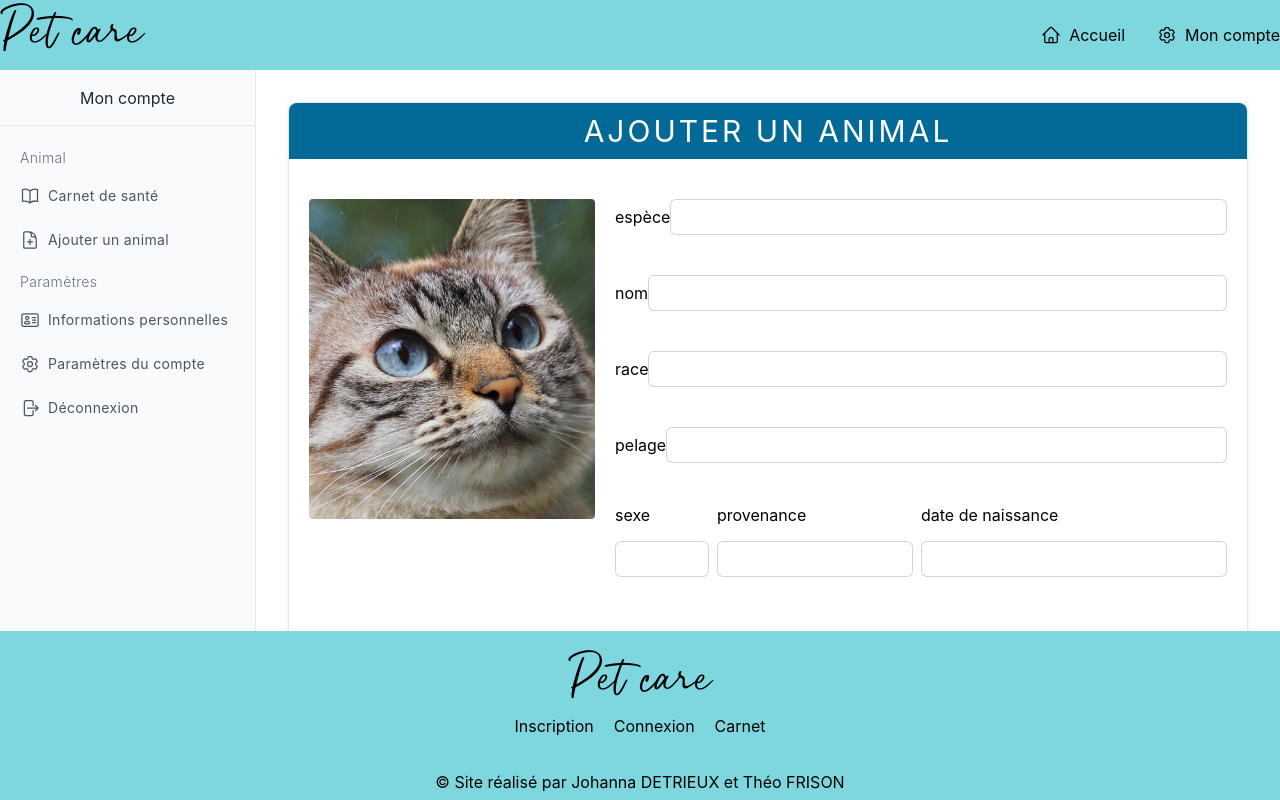
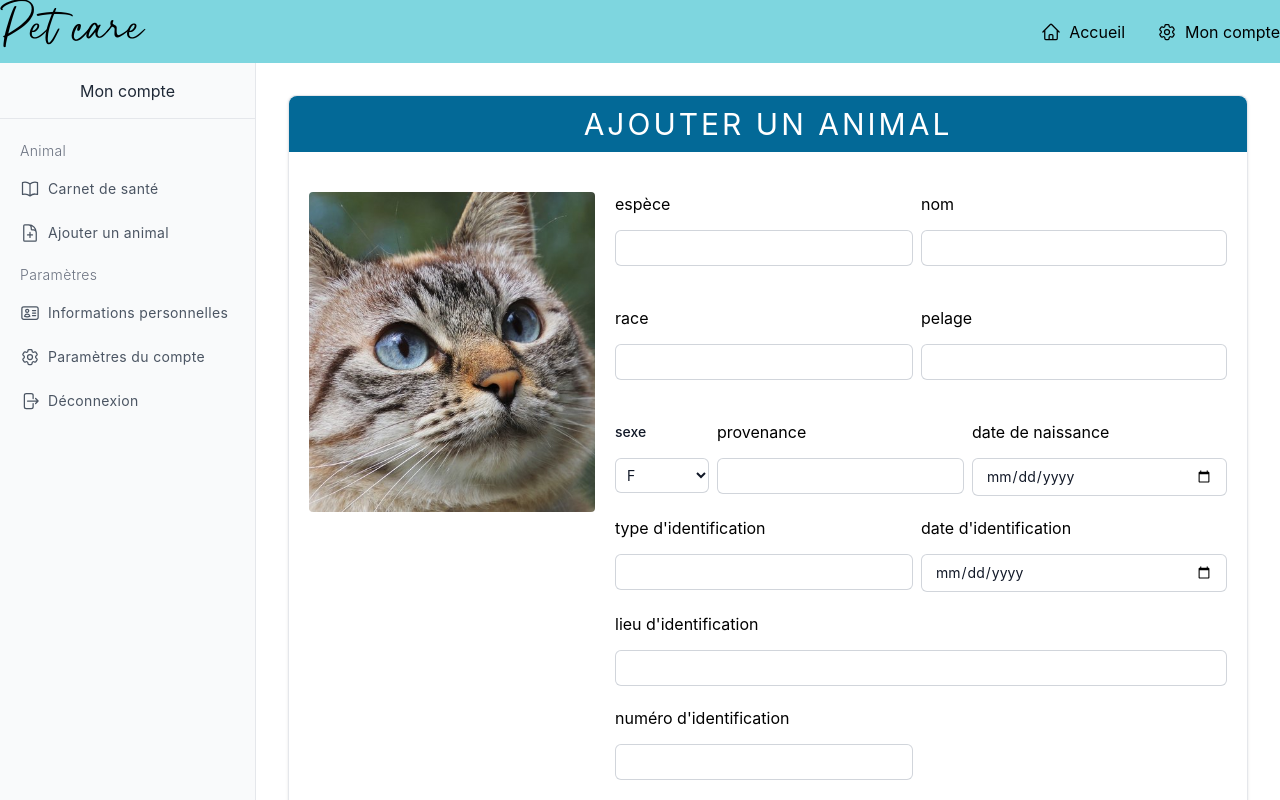
Before and after one commit to Jwana24/pet_care_front, a Next.js app: page /account/add-animal in a window 1280 px wide. Built offline with nearby package versions, Linux system fonts and the light colour scheme.

Commit message:
Clean code, fix footer, create new field SelectField and create a reusable component HealthBookForm

```diff
--- a/app/account/add-animal/page.tsx
+++ b/app/account/add-animal/page.tsx
@@ -2,10 +2,12 @@
 
 import Image from 'next/image';
 import Chat from '../../components/assets/chat.jpg';
-import InputField from "@/app/components/ReusableComponents/Form/InputField";
+import InputField from "@/app/components/ReusableComponents/Fields/InputField";
 import { useForm } from "react-hook-form";
 import { yupResolver } from "@hookform/resolvers/yup";
 import * as yup from "yup";
+import HeatlhBookForm from "@/app/components/ReusableComponents/Form/HeatlhBookForm";
+import SelectField from "@/app/components/ReusableComponents/Fields/SelectField";
 
 type IFormHealthBook = {
   species: string,
@@ -14,7 +16,7 @@ type IFormHealthBook = {
   coat: string
   gender: string,
   country: string,
-  birthDate: string,
+  birthDate: Date,
   idType: string,
   idDate: Date,
   idPlace: string,
@@ -47,136 +49,64 @@ const AddAnimal = () => {
 
   const generalFields = [
     {
-      options : {
-        type:"text", label: "espèce", name: "species", inline: true, labelSize: 20, register: register, errors: errors.species?.message
-      },
-      component: InputField,
-      classnames: "mb-5 mr-2 lg:mr-0"
+      component: <InputField type="text" label="espèce" name="species" register={register} errors={errors.species?.message} />,
+      classnames: "col-span-6 mb-5 mr-2"
     },
     {
-      options : {
-        type:"text", label: "nom", name: "animalName", inline: true, labelSize: 20, register: register, errors: errors.animalName?.message
-      },
-      component: InputField,
-      classnames: "mb-5"
+      component: <InputField type="text" label="nom" name="animalName" register={register} errors={errors.animalName?.message} />,
+      classnames: "col-span-6 mb-5"
     },
     {
-      options : {
-        type:"text", label: "race", name: "race", inline: true, labelSize: 20, register: register, errors: errors.race?.message
-      },
-      component: InputField,
-      classnames: "mb-5 mr-2 lg:mr-0"
+      component: <InputField type="text" label="race" name="race" register={register} errors={errors.race?.message} />,
+      classnames: "col-span-6 mb-5 mr-2"
     },
     {
-      options : {
-        type:"text", label: "pelage", name: "coat", inline: true, labelSize: 20, register: register, errors: errors.coat?.message
-      },
-      component: InputField,
-      classnames: "mb-5"
-    }
+      component: <InputField type="text" label="pelage" name="coat" register={register} errors={errors.coat?.message} />,
+      classnames: "col-span-6 mb-5"
+    },
+    {
+      component: <SelectField
+        label="sexe"
+        name="gender"
+        register={register}
+        options={[{ value: "female", optionName: "F" }, { value: "male", optionName: "M" }]}
+        errors={errors.gender?.message}
+      />,
+      classnames: "mr-2 col-span-4 lg:col-span-2"
+    },
+    {
+      component: <InputField type="text" label="provenance" name="country" register={register} errors={errors.country?.message} />,
+      classnames: "mr-2 col-span-4 lg:col-span-5"
+    },
+    {
+      component: <InputField type="date" label="date de naissance" name="birthDate" register={register} errors={errors.birthDate?.message} />,
+      classnames: "col-span-4 lg:col-span-5"
+    },
+    {
+      component: <InputField type="text" label="type d'identification" name="idType" register={register} errors={errors.idType?.message} />,
+      classnames: "mr-2 col-span-6"
+    },
+    {
+      component: <InputField type="date" label="date d'identification" name="idDate" register={register} errors={errors.idDate?.message} />,
+      classnames: "col-span-6"
+    },
+    {
+      component: <InputField type="text" label="lieu d'identification" name="idPlace" register={register} errors={errors.idPlace?.message} />,
+      classnames: "col-span-12"
+    },
+    {
+      component: <InputField type="text" label="numéro d'identification" name="idNumber" register={register} errors={errors.idNumber?.message} />,
+      classnames: "mr-2 col-span-6"
+    },
   ];
 
-  const complementaryField = [
-    {
-      options : {
-        type:"text", label: "sexe", name: "gender", labelSize: 20, register: register, errors: errors.gender?.message
-      },
-      component: InputField,
-      classnames: "mr-2 col-span-3 lg:col-span-1"
-    },
-    {
-      options : {
-        type:"text", label: "provenance", name: "country", labelSize: 28, register: register, errors: errors.country?.message
-      },
-      component: InputField,
-      classnames: "lg:mr-2 col-span-3 lg:col-span-2"
-    },
-    {
-      options : {
-        type:"text", label: "date de naissance", name: "birthDate", labelSize: 32, register: register, errors: errors.birthDate?.message
-      },
-      component: InputField,
-      classnames: "col-span-6 lg:col-span-3"
-    },
-  ]
-
-  const identificationField = [
-    {
-      options : {
-        type:"text", label: "type d'identification", name: "idType", labelSize: 20, register: register, errors: errors.idType?.message
-      },
-      component: InputField,
-      classnames: "mr-2 col-span-2 lg:col-span-1"
-    },
-    {
-      options : {
-        type:"date", label: "date d'identification", name: "idDate", labelSize: 28, register: register, errors: errors.idDate?.message
-      },
-      component: InputField,
-      classnames: "lg:mr-2 col-span-2 lg:col-span-1"
-    },
-    {
-      options : {
-        type:"text", label: "lieu d'identification", name: "idPlace", labelSize: 32, register: register, errors: errors.idPlace?.message
-      },
-      component: InputField,
-      classnames: "col-span-4 lg:col-span-2"
-    },
-    {
-      options : {
-        type:"text", label: "numéro d'identification", name: "idNumber", labelSize: 32, register: register, errors: errors.idNumber?.message
-      },
-      component: InputField,
-      classnames: "col-span-2 lg:col-span-1"
-    },
-  ]
-
   return (
-    <div className="h-full w-full m-8 block max-w bg-white border border-gray-200 rounded-lg shadow dark:bg-gray-800
-      dark:border-gray-700 dark:hover:bg-gray-700"
-    >
-      <div className="flex justify-center items-center h-14 bg-dark-main-color rounded-tl-lg rounded-tr-lg text-3xl text-white uppercase tracking-widest">
-        Ajouter un animal
-      </div>
-      <form onSubmit={handleSubmit(submitHealthBookInformations)} className="p-5">
-        <div className="mt-5 grid grid-cols-1 lg:grid-cols-12">
-          <div className="min-w-[16rem] col-span-12 lg:col-span-4 lg:row-span-5 h-80 mb-5 lg:mb-0 lg:mr-5">
-            <Image
-              src={Chat}
-              alt="Picture of the animal"
-              width={200}
-              height={180}
-              className="w-full h-full object-top object-cover rounded"
-            />
-          </div>
-          <div className="col-span-12 lg:col-span-8">
-            <div className="grid grid-cols-2 lg:grid-cols-1">
-              {generalFields.map((field, index) => (
-                <div key={index} className={field.classnames}>
-                  <field.component {...field.options} />
-                </div>
-              ))}
-            </div>
-            <div className="grid grid-cols-6">
-              {complementaryField.map((field, index) => (
-                <div key={index} className={`mb-5 ${field.classnames}`}>
-                  <field.component {...field.options} />
-                </div>
-              ))}
-            </div>
-          </div>
-          <div className="mt-5 col-span-12">
-            <div className="grid grid-cols-4">
-              {identificationField.map((field, index) => (
-                <div key={index} className={`mb-5 ${field.classnames}`}>
-                  <field.component {...field.options} />
-                </div>
-              ))}
-            </div>
-          </div>
-        </div>
-      </form>
-    </div>
+    <HeatlhBookForm
+      titlePage="Ajouter un animal"
+      imgSrc={Chat}
+      handleSubmit={handleSubmit(submitHealthBookInformations)}
+      fields={generalFields}
+    />
   )
 }
 
--- a/app/components/Footer/Footer.scss
+++ /dev/null
@@ -1,7 +0,0 @@
-@import '../../variables.module';
-
-.footer {
-  position : absolute;
-  bottom: 0;
-  background-color: $primary-color;
-}
--- a/app/components/Footer/Footer.tsx
+++ b/app/components/Footer/Footer.tsx
@@ -1,11 +1,10 @@
 import React from 'react';
 import Link from "next/link";
 
-import './Footer.scss';
-
 const Footer = () => {
   return (
-    <div className="w-full flex flex-col items-center footer pt-5">
+    <div className="mt-auto">
+      <div className="bottom-0 w-full flex flex-col items-center pt-5 bg-main-color">
         <div className="flex flex-col items-center pb-8">
           <div className="Logo">
             <Link href='/'>Pet care</Link>
@@ -18,6 +17,7 @@ const Footer = () => {
         </div>
         <p className="pb-1.5">© Site réalisé par Johanna DETRIEUX et Théo FRISON</p>
       </div>
+    </div>
   )
 }
 
--- a/app/components/ReusableComponents/Form/InputField.tsx
+++ b/app/components/ReusableComponents/Fields/InputField.tsx
@@ -1,10 +1,9 @@
-import React, { FC, InputHTMLAttributes } from "react";
+import React, { InputHTMLAttributes } from "react";
 import { UseFormRegister } from "react-hook-form";
 
 interface IInputField extends InputHTMLAttributes<HTMLInputElement> {
   inline?: boolean
   label: string
-  labelSize?: number
   name: string
   type: React.HTMLInputTypeAttribute
   autoComplete?: string
@@ -12,35 +11,30 @@ interface IInputField extends InputHTMLAttributes<HTMLInputElement> {
   errors: string | undefined
 }
 
-const InputField: FC<IInputField> = ({
+const InputField = ({
   inline,
   label,
-  labelSize,
   name,
   type,
   autoComplete,
   register,
   errors,
   ...rest
-}) => {
-  const customLabelSize = inline && `w-${labelSize}`
-
+}: IInputField) => {
   return (
     <div className={`mb-5 ${inline ? "flex items-center" : ""}`}>
-      <label htmlFor={name} className={`${customLabelSize}`}>{label}</label>
+      <label htmlFor={name} className={inline ? "w-28" : ""}>{label}</label>
       <input
         type={type}
         autoComplete={autoComplete}
         {...register(name)}
-        className={`relative block w-full ${!inline && "mt-3.5"} rounded-md border-0 py-1.5 px-3.5 text-gray-900
-          ring-1 ring-inset ring-gray-300 sm:text-sm sm:leading-6`}
+        className={`block w-full ${!inline && "mt-3.5"} rounded-md border-0 py-1.5 px-3.5 text-gray-900 ring-1 ring-inset
+          ring-gray-300 sm:text-sm sm:leading-6`}
         {...rest}
       />
-      { errors && <small className="text-red-600 font-medium">{errors}</small>}
+      { errors && <small className="text-red-600 font-medium">{errors}</small> }
     </div>
   )
 }
 
-InputField.displayName = 'InputField';
-
 export default InputField;
--- /dev/null
+++ b/app/components/ReusableComponents/Fields/SelectField.tsx
@@ -0,0 +1,45 @@
+import React, { InputHTMLAttributes } from "react";
+import { UseFormRegister } from "react-hook-form";
+
+interface ISelectField extends InputHTMLAttributes<HTMLSelectElement> {
+  inline?: boolean
+  label: string
+  name: string
+  autoComplete?: string
+  register: UseFormRegister<any>
+  options: Array<{ value: string, optionName: string }>
+  errors: string | undefined
+}
+
+const SelectField = ({
+  inline,
+  label,
+  name,
+  autoComplete,
+  register,
+  options,
+  errors,
+  ...rest
+}: ISelectField) => {
+  return (
+    <div className={`mb-5 ${inline ? "flex items-center" : ""}`}>
+      <label htmlFor="country" className="block text-sm font-medium leading-6 text-gray-900">{label}</label>
+      <div className="mt-2">
+        <select
+          autoComplete={autoComplete}
+          {...register(name)}
+          className={`block w-full ${!inline && "mt-3.5"} bg-white rounded-md border-0 py-2 px-2 text-gray-900 ring-1 ring-inset
+            ring-gray-300 sm:text-sm sm:leading-6`}
+          {...rest}
+        >
+          {options.map((option: { value: string, optionName: string }, index: number) => (
+            <option key={index} value={option.value}>{option.optionName}</option>
+          ))}
+        </select>
+        { errors && <small className="text-red-600 font-medium">{errors}</small> }
+      </div>
+    </div>
+  )
+}
+
+export default SelectField;
--- a/app/components/ReusableComponents/Form/CredentialsForm.tsx
+++ b/app/components/ReusableComponents/Form/CredentialsForm.tsx
@@ -9,9 +9,9 @@ import * as yup from "yup";
 
 // components
 import { LockClosedIcon } from "@heroicons/react/20/solid";
-import InputField from "@/app/components/ReusableComponents/Form/InputField";
-import PasswordField from "@/app/components/ReusableComponents/Form/PasswordField";
-import SubmitButton from "@/app/components/ReusableComponents/Form/SubmitButton";
+import InputField from "@/app/components/ReusableComponents/Fields/InputField";
+import PasswordField from "@/app/components/ReusableComponents/Fields/PasswordField";
+import SubmitButton from "@/app/components/ReusableComponents/Fields/SubmitButton";
 
 interface ICredentialsForm {
   titlePage: string
--- /dev/null
+++ b/app/components/ReusableComponents/Form/HeatlhBookForm.tsx
@@ -0,0 +1,52 @@
+import React from "react";
+import Image, { StaticImageData } from "next/image";
+
+interface IHealthBookForm {
+  titlePage: string
+  imgSrc: StaticImageData
+  handleSubmit: () => void
+  fields: Array<IFieldElement>
+}
+
+interface IFieldElement {
+  classnames: string
+  component: JSX.Element
+}
+
+const HeatlhBookForm = ({ titlePage, imgSrc, handleSubmit, fields }: IHealthBookForm) => {
+  return (
+    <div className="w-full m-8 block max-w bg-white border border-gray-200 rounded-lg shadow dark:bg-gray-800
+      dark:border-gray-700 dark:hover:bg-gray-700"
+    >
+      <div className="flex justify-center items-center h-14 bg-dark-main-color rounded-tl-lg rounded-tr-lg text-3xl
+        text-white uppercase tracking-widest"
+      >
+        {titlePage}
+      </div>
+      <form onSubmit={handleSubmit} className="p-5">
+        <div className="mt-5 grid grid-cols-1 lg:grid-cols-12">
+          <div className="min-w-[16rem] h-80 col-span-12 lg:col-span-4 mb-5 lg:mb-0 lg:mr-5">
+            <Image
+              src={imgSrc}
+              alt="Picture of the animal"
+              width={200}
+              height={180}
+              className="w-full h-full object-top object-cover rounded"
+            />
+          </div>
+          <div className="col-span-12 lg:col-span-8">
+            <div className="grid grid-cols-12">
+              {fields.map((field, index) => (
+                <div key={index} className={field.classnames}>
+                  {field.component}
+                </div>
+              ))}
+            </div>
+          </div>
+        </div>
+      </form>
+    </div>
+  )
+}
+
+export default HeatlhBookForm;
--- a/app/layout.tsx
+++ b/app/layout.tsx
@@ -15,12 +15,10 @@ export default function RootLayout({
 }) {
   return (
     <html lang="fr">
-      <body>
-      <div className="flex flex-col min-h-screen">
+      <body className="flex flex-col min-h-screen">
         <Navbar />
         {children}
         <Footer />
-      </div>
       </body>
     </html>
   )
```
Also changed, not shown: app/account/health-book/page.tsx (+6 -7 lines), app/components/ReusableComponents/Fields/PasswordField.tsx (renamed from app/components/ReusableComponents/Form/PasswordField.tsx, +3 -5 lines), app/components/ReusableComponents/Fields/SubmitButton.tsx (renamed from app/components/ReusableComponents/Form/SubmitButton.tsx, +3 -5 lines). Lines whose indentation alone changed are shown as unchanged.
